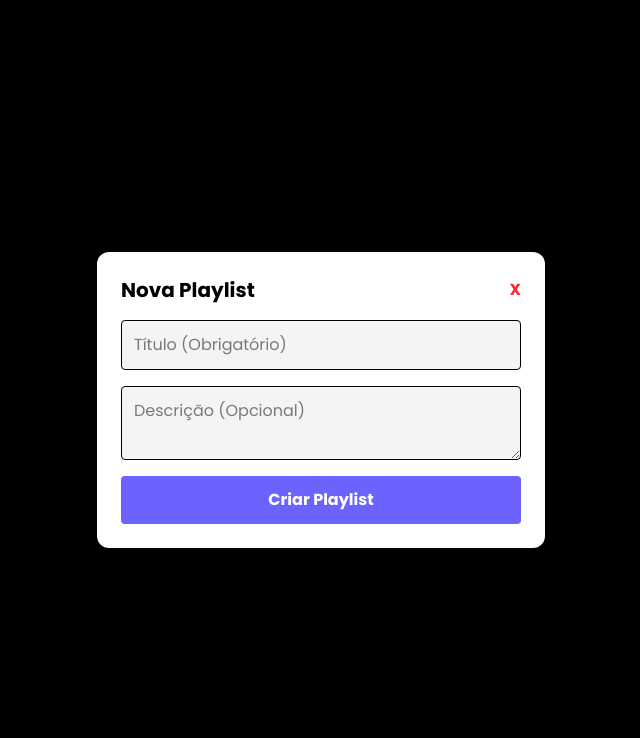
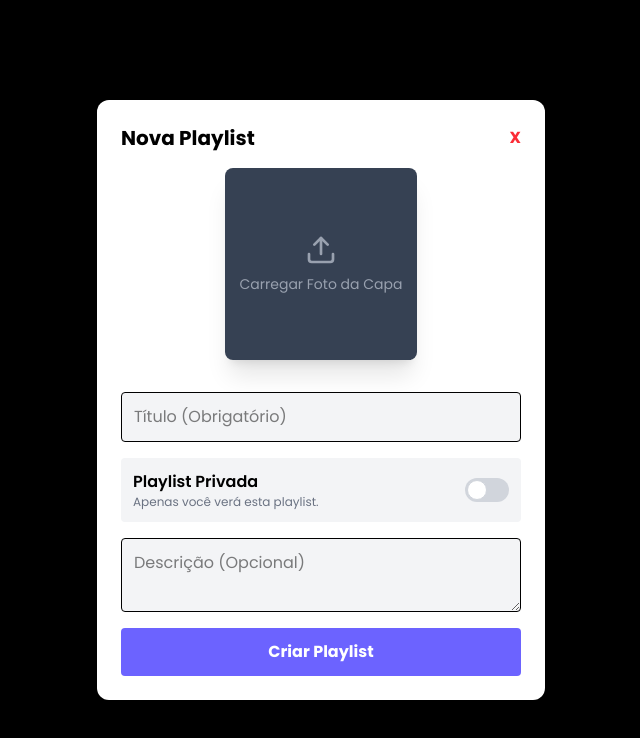
Before and after one commit to GuzGadelha/projetoFinalWeb_SocialMusic, a Next.js app: page /playlists in a window 1280 px wide. Both pictures are taken after a click on the button "Criar nova Playlist". Shown: the top 738 px of the page, without its empty margins (319-959 px from the left). Built offline with nearby package versions, Linux system fonts and the light colour scheme.

Commit message:
Corrigi bugs do card e refiz o botão de criação de nova playlist

```diff
--- a/src/app/playlists/page.js
+++ b/src/app/playlists/page.js
@@ -2,18 +2,21 @@
 import { useState, useEffect } from 'react';
 import Link from 'next/link';
 import Modal from '@/components/Modal';
-import { playlists, users } from '@/lib/data';
+import { users } from '@/lib/data';
+import { Upload } from 'lucide-react';
+import { createServerParamsForMetadata } from 'next/dist/server/request/params';
 
 
-function PlaylistCard({ playlist}) {
+ function PlaylistCard({ playlist }){
         const dono = users.find(u => u.id === playlist.donoId);
-
+        const musicasCount = playlist.musicasIds ? playlist.musicasIds.length : 0;
         return (
-        <Link href={`/playlist/${playlist.id}`} className="block">
+            <Link href={`/playlist/${playlist.id}`} className = "block">
                 <div className="bg-white dark:bg-[#242526] p-4 rounded shadow hover:scale-[1.02] transition duration-200 cursor-pointer border-l-4 border-transparent hover:border-[#6c63ff]">
-                <h3 className="font-bold text-lg text-[#6c63ff]">{playlist.titulo}</h3>
+                    <h3 className="font-bold text-lg text-[#6c63ff]"> {playlist.titulo} </h3>
                     <p className="text-sm text-gray-500">Criado por: {dono?.nome || 'Desconhecido'}</p>
-                <p className="text-xs text-gray-400 mt-1">{playlist.musicasIds.length} músicas</p>
+                    <p className="text-xs text-gray-400 mt-1">{musicasCount} músicas</p>
+                    {playlist.privada && <span className="text-xs text-red-400 mt-1"> (Privada) </span>}
                 </div>
             </Link>
         );
@@ -22,7 +25,7 @@ function PlaylistCard({ playlist}) {
 export default function PlaylistsPage() {
     const [playlists, setPlaylists] = useState([]);
     const [isModalOpen, setIsModalOpen] = useState(false);
-    const [formData, setFormData] = useState({ titulo: '', descricao: '' });
+    const [formData, setFormData] = useState({ titulo: '', descricao: '', privada: false, coverFile: null });
 
     //  Carregar as playlists existentes
     useEffect(() =>  {
@@ -42,18 +45,25 @@ export default function PlaylistsPage() {
             body: JSON.stringify({
                 titulo: formData.titulo,
                 descricao: formData.descricao,
-                donoId: user.id
+                donoId: user.id,
+                privada: formData.privada
             }),
         });
 
         if (res.ok) {
             const novaPlaylist = await res.json();
             setPlaylists([...playlists, novaPlaylist]);
-            setFormData({ titulo: '', descricao: '' });
+            setFormData({ titulo: '', descricao: '', privada: false, coverFile: null });
             setIsModalOpen(false);
             alert("Playlist criada com sucesso!");
         } else {
             alert('Erro ao criar playlist. Faça o login primeiro.');
+        }
+    };
+
+    const handleCoverChange = (e) => {
+        if (e.targer.files.length > 0) {
+            setFormData({ ...formData, coverFile: e.target.files[0] });
         }
     };
 
@@ -77,6 +87,21 @@ export default function PlaylistsPage() {
             {/* Modal para Criação */}
             <Modal isOpen={isModalOpen} onClose={() => setIsModalOpen(false)} title="Nova Playlist">
                 <form onSubmit={handleCreatePlaylist} className="flex flex-col gap-4">
+
+                    <div className="flex justify-center mb-4">
+                        <label htmlFor="cover-upload" className="w-48 h-48 bg-gray-700 dark:bg-gray-800 rounded-lg shadow-xl cursor-pointer flex flex-col items-center justify-center text-gray-400 hover:text-white hover:bg-gray-700 transition">
+                            {formData.coverFile ? (
+                                <span className="text-sm p-4 text-center">Arquivo selecionado: {formData.coverFile.name}</span>
+                            ) : (
+                                <>
+                                    <Upload size={32} />
+                                    <span className="mt-2 text-sm">Carregar Foto da Capa</span>
+                                </>
+                            )}
+                            <input id="cover-upload" type="file" accept="image/*" className="hidden" onChange={handleCoverChange} />
+                        </label>
+                    </div>
+
                     <input
                         className="p-3 border rounded bg-gray-100 dark:bg-gray-700 dark:text-white"
                         type="text"
@@ -85,15 +110,34 @@ export default function PlaylistsPage() {
                         onChange={(e) => setFormData({ ...formData, titulo: e.target.value })}
                         required
                     />
+
+                    <div className="flex justify-between items-center bg-gray-100 dark:bg-gray-700 p-3 rounded">
+                        <div>
+                            <p className="font-semibold dark:text-white">Playlist Privada</p>
+                            <p className="text-xs text-gray-500">Apenas você verá esta playlist.</p>
+                        </div>
+                        <label className="relative inline-flex items-center cursor-pointer">
+                            <input
+                                type="checkbox"
+                                checked={formData.privada}
+                                onChange={(e) => setFormData({ ...formData, privada: e.target.checked })}
+                                className="sr-only peer"
+                            />
+                            <div className="w-11 h-6 bg-gray-300 peer-focus:outline-none peer-focus:ring-4 peer-focus:ring-purple-300 dark:peer-focus:ring-purple-800 rounded-full peer dark:bg-gray-600 peer-checked:after:translate-x-full rtl:peer-checked:after:-translate-x-full peer-checked:after:border-white after:content-[''] after:absolute after:top-[2px] after:start-[2px] after:bg-white after:border-gray-300 after:border after:rounded-full after:h-5 after:w-5 after:transition-all dark:border-gray-600 peer-checked:bg-[#6c63ff]"></div>
+                        </label>
+                    </div>
+
                     <textarea
                         className="p-3 border rounded bg-gray-100 dark:bg-gray-700 dark:text-white"
                         placeholder="Descrição (Opcional)"
                         value={formData.descricao}
                         onChange={(e) => setFormData({ ...formData, descricao: e.target.value })}
                     />
+
                     <button type="submit" className="bg-[#6c63ff] text-white p-3 rounded font-bold hover:opacity-90">
                         Criar Playlist
                     </button>
+
                 </form>
             </Modal>
         </div>
```
Lines whose indentation alone changed are shown as unchanged.
